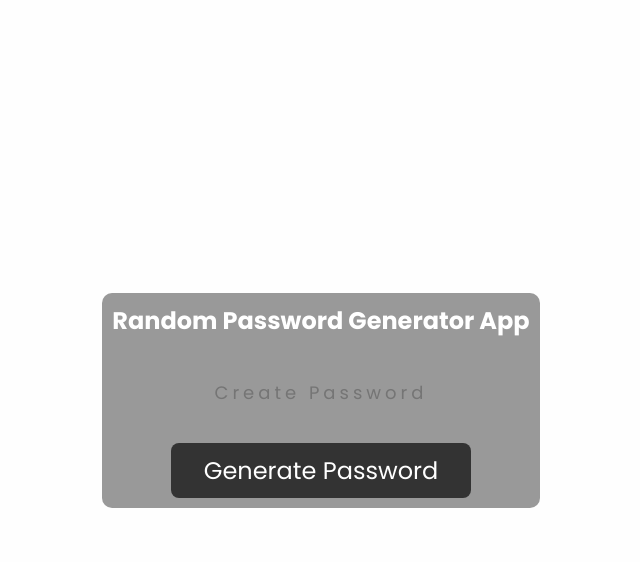
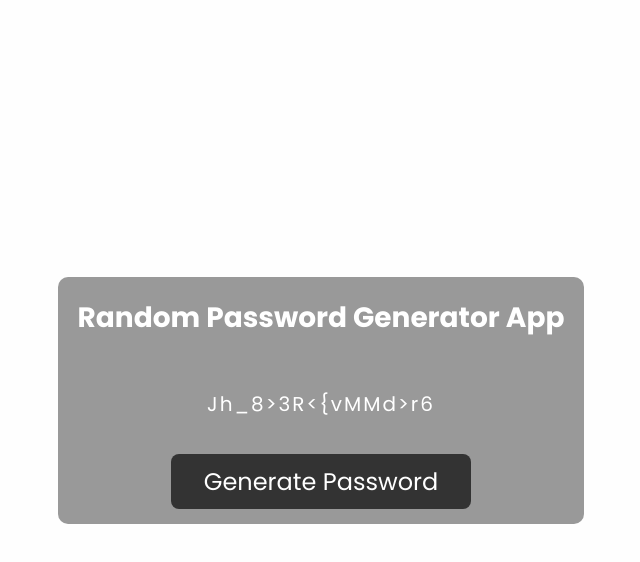
Before and after one commit to vate150/Random-Password-Generator, a plain HTML site: page index.html in a window 1280 px wide. Both pictures are taken after a click on the element "Generate Password". Shown: the whole page, without its empty margins (319-959 px from the left). Drawn offline with Linux system fonts and the light colour scheme.

Commit message:
update html & css

```diff
--- a/css/style.css
+++ b/css/style.css
@@ -6,6 +6,7 @@
     padding: 0;
     box-sizing: border-box;
     outline: none; border: none;
+    user-select: none;
 }
 
 body {
@@ -26,8 +27,9 @@ body {
 }
 
 .inputBox h2 {
-    font-size: 24px;
+    font-size: 28px;
     margin: 10px;
+    padding: 10px;
     color: #fff;
 }
 
@@ -37,9 +39,9 @@ body {
     width: 100%;
     height: 60px;
     margin: 15px 0 20px;
-    font-size: 18px;
+    font-size: 20px;
     padding: 0 20px;
-    letter-spacing: 4px;
+    letter-spacing: 2px;
     background: #999;
     color: #fff;
 }
@@ -48,7 +50,7 @@ body {
     position: relative;
     text-align: center;
     cursor: pointer;
-    margin-bottom: 10px;
+    margin-bottom: 15px;
     width: 300px;
     color: #fff;
     background: #333;
@@ -56,3 +58,7 @@ body {
     padding: 10px 15px;
     border-radius: 8px;
 }
+
+.inputBox #btn:active {
+    background: #9c27b0;
+}
--- a/index.html
+++ b/index.html
@@ -11,8 +11,22 @@
     <div class="inputBox">
         <h2>Random Password Generator App</h2>
         <input type="text" placeholder="Create Password" id="password" readonly>
-        <div id="btn">Generate Password</div>
+        <div id="btn" onclick="getPassword()">Generate Password</div>
     </div>
+
+    <script type="text/javascript">
+        function getPassword() {
+            var chars = "0123456789abcdefghijklmnopqrstuvwxyzABCDEFGHIJKLMNOPQRSTUVWXYZ!@#$%^&*()_+?<>:{}[]";
+            var passwordLength = 16;
+            var password = "";
+
+            for (var i=0; i<passwordLength; i++) {
+                var randomNumber = Math.floor(Math.random() * chars.length);
+                password += chars.substring(randomNumber,randomNumber+1);
+            }
+            document.getElementById("password").value = password
+        }
+    </script>
 
 </body>
 </html>
```
